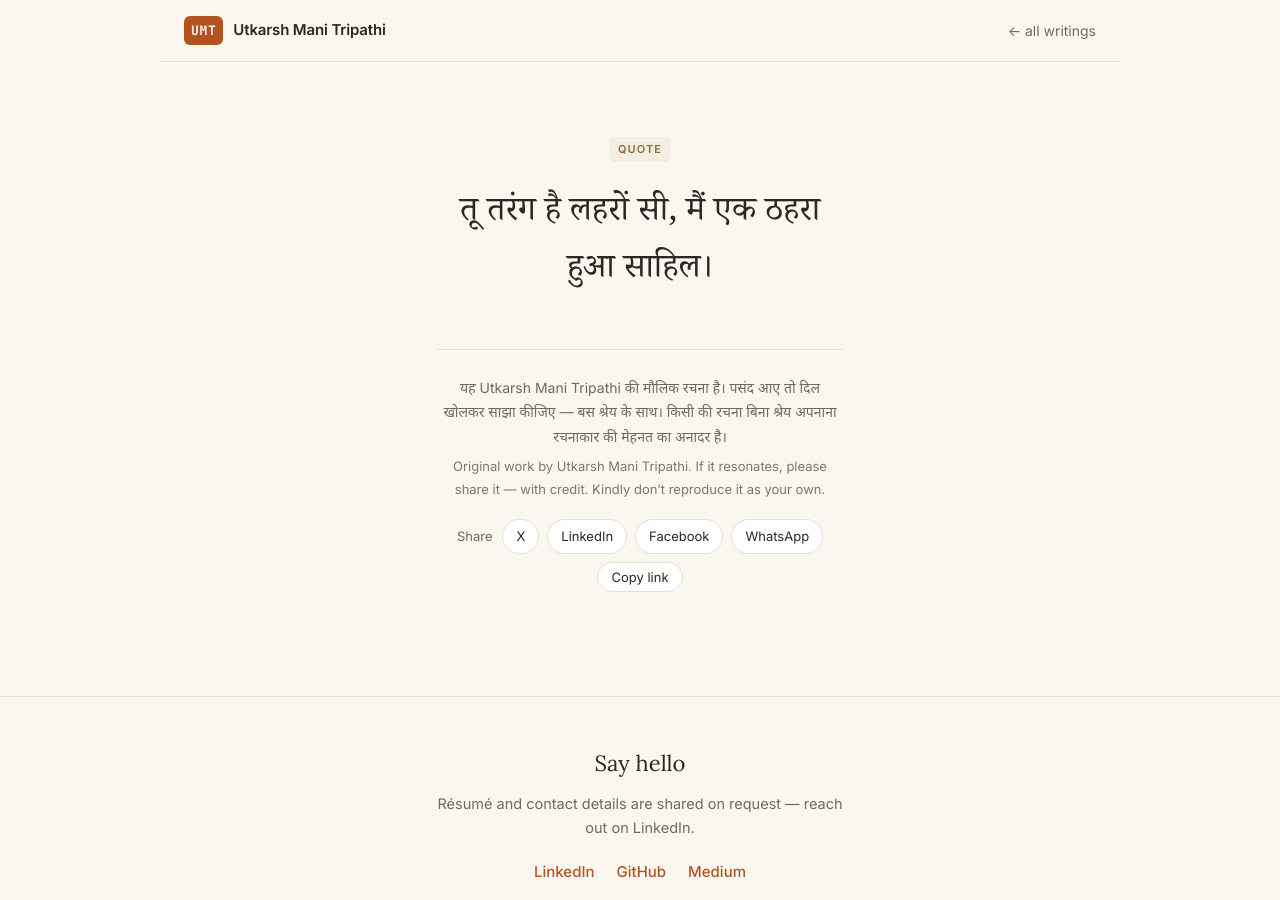
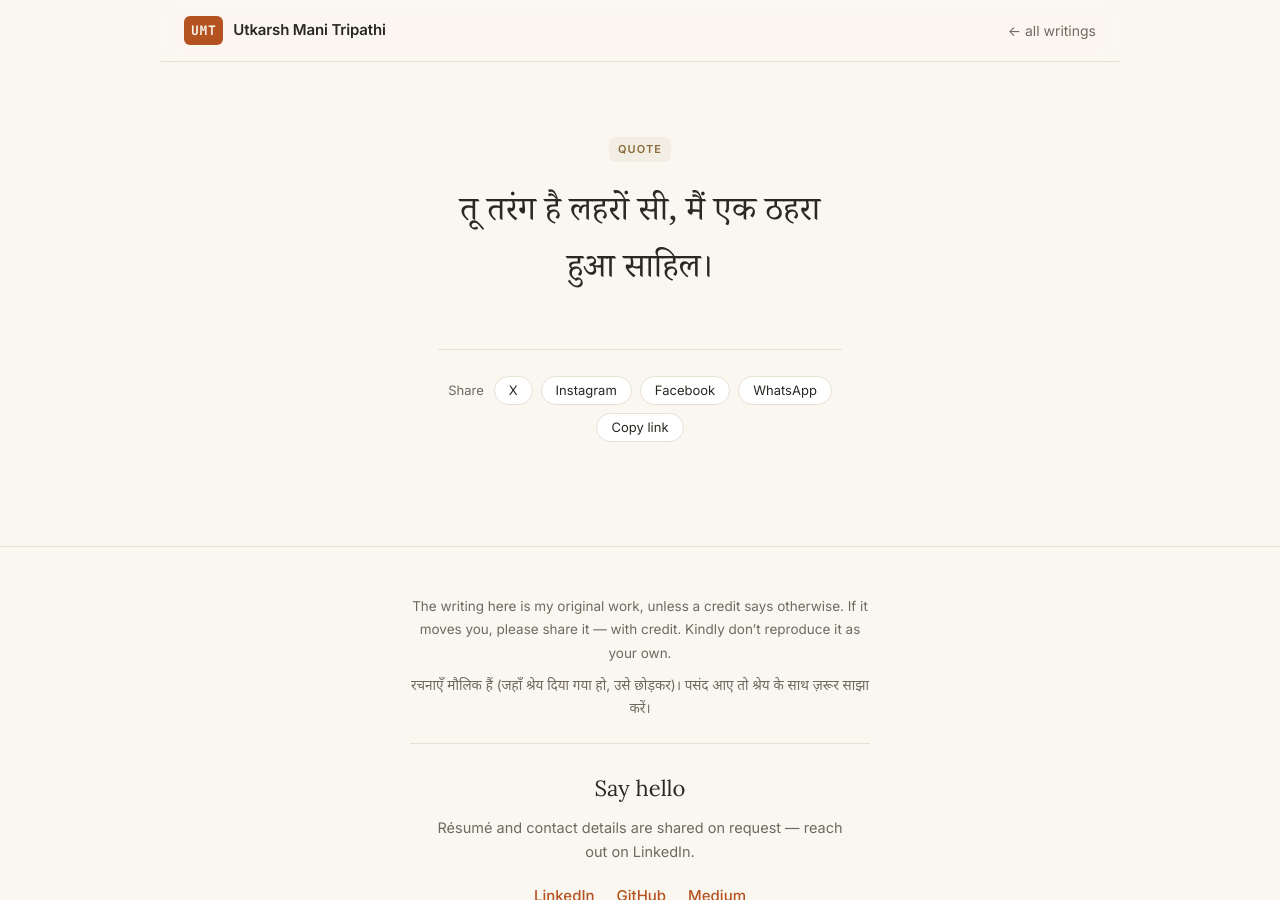
Before and after one commit to utkarshmani1997/utkarshmani1997.github.io, a Jekyll site: the page built from _writings/tuu-trng-hai-lhron-sii-main-ek-tthhraa-huaa-saahil-utkrss-r.md, in a window 1280 px wide and 900 px high. Built offline with Jekyll 4.4.1, drawn with Linux system fonts in a browser that asks for light colours.

Commit message:
Move originality note to footer; swap LinkedIn→Instagram in share; unify button styling
- Ownership note now shown once in the Writer-mode footer, not per piece
- Share row: X, Instagram (copies caption), Facebook, WhatsApp, Copy link
- Normalize .share-btn so <button> and <a> pills render identically

Co-Authored-By: Claude Opus 4.8 <noreply@anthropic.com>

```diff
--- a/_layouts/default.html
+++ b/_layouts/default.html
@@ -52,6 +52,7 @@
 
   <footer class="site-footer" id="contact">
     <div class="contact-inner">
+      <p class="writer-note">The writing here is my original work, unless a credit says otherwise. If it moves you, please share it — with credit. Kindly don’t reproduce it as your own.<span class="writer-note-hi">रचनाएँ मौलिक हैं (जहाँ श्रेय दिया गया हो, उसे छोड़कर)। पसंद आए तो श्रेय के साथ ज़रूर साझा करें।</span></p>
       <p class="contact-lead">Say hello</p>
       <p class="contact-sub">Résumé and contact details are shared on request — reach out on LinkedIn.</p>
       <nav class="contact-links" aria-label="Contact">
--- a/_layouts/writing.html
+++ b/_layouts/writing.html
@@ -25,16 +25,13 @@ document.documentElement.setAttribute('data-mode', 'clean');</script>
   {% assign share_url = page.url | absolute_url %}
   {% assign share_text = page.title | append: ' — ' | append: site.author %}
   <footer class="writing-share">
-    {% unless page.credit %}
-    <p class="ownership">यह {{ site.author }} की मौलिक रचना है। पसंद आए तो दिल खोलकर साझा कीजिए — बस श्रेय के साथ। किसी की रचना बिना श्रेय अपनाना रचनाकार की मेहनत का अनादर है।<span class="ownership-en">Original work by {{ site.author }}. If it resonates, please share it — with credit. Kindly don’t reproduce it as your own.</span></p>
-    {% endunless %}
     <div class="share-row">
       <span class="share-label">Share</span>
       <a class="share-btn" href="https://twitter.com/intent/tweet?text={{ share_text | url_encode }}&url={{ share_url | url_encode }}" target="_blank" rel="noopener" aria-label="Share on X">X</a>
-      <a class="share-btn" href="https://www.linkedin.com/sharing/share-offsite/?url={{ share_url | url_encode }}" target="_blank" rel="noopener" aria-label="Share on LinkedIn">LinkedIn</a>
+      <button class="share-btn" type="button" data-copy="{{ share_text | escape }}  {{ share_url }}" data-done="Copied — paste on Instagram" aria-label="Copy caption for Instagram">Instagram</button>
       <a class="share-btn" href="https://www.facebook.com/sharer/sharer.php?u={{ share_url | url_encode }}" target="_blank" rel="noopener" aria-label="Share on Facebook">Facebook</a>
       <a class="share-btn" href="https://api.whatsapp.com/send?text={{ share_text | append: '  ' | append: share_url | url_encode }}" target="_blank" rel="noopener" aria-label="Share on WhatsApp">WhatsApp</a>
-      <button class="share-btn copy-link" type="button" data-url="{{ share_url }}">Copy link</button>
+      <button class="share-btn" type="button" data-copy="{{ share_url }}" data-done="Copied!" aria-label="Copy link">Copy link</button>
     </div>
   </footer>
 </article>
--- a/assets/css/style.css
+++ b/assets/css/style.css
@@ -314,12 +314,12 @@ html[data-mode="clean"] .block-h {
 
 /* Share + ownership note on writing pages */
 .writing-share { margin-top: 3em; padding-top: 1.6em; border-top: 1px solid var(--border); }
-.ownership { font-family: var(--sans); font-size: 14px; color: var(--muted); line-height: 1.75; margin: 0 0 1.3em; }
-.ownership-en { display: block; margin-top: 6px; font-size: 13px; opacity: .9; }
 .share-row { display: flex; flex-wrap: wrap; align-items: center; gap: 8px; }
 .share-label { font-family: var(--sans); font-size: 13px; color: var(--muted); margin-right: 2px; }
-.share-btn { font-family: var(--sans); font-size: 13px; text-decoration: none; cursor: pointer;
-  padding: 6px 13px; border-radius: 999px; border: 1px solid var(--border);
+.share-btn { display: inline-flex; align-items: center; justify-content: center;
+  font-family: var(--sans); font-size: 13px; font-weight: 400; line-height: 1;
+  text-decoration: none; cursor: pointer; -webkit-appearance: none; appearance: none;
+  padding: 7px 14px; border-radius: 999px; border: 1px solid var(--border);
   background: var(--surface); color: var(--text); transition: border-color .2s ease, color .2s ease; }
 .share-btn:hover { border-color: var(--accent); color: var(--accent); }
 .writing.cat-quote .writing-share { max-width: 40ch; margin-left: auto; margin-right: auto; text-align: center; }
@@ -328,6 +328,11 @@ html[data-mode="clean"] .block-h {
 /* ---------- Footer ---------- */
 .site-footer { border-top: 1px solid var(--border); margin-top: 40px; }
 .contact-inner { max-width: var(--maxw); margin: 0 auto; padding: 48px 24px; text-align: center; }
+.writer-note { display: none; }
+html[data-mode="clean"] .writer-note { display: block; max-width: 54ch; margin: 0 auto 26px;
+  padding-bottom: 22px; border-bottom: 1px solid var(--border);
+  font-family: var(--sans); font-size: 13.5px; color: var(--muted); line-height: 1.75; }
+.writer-note-hi { display: block; margin-top: 8px; }
 .contact-lead { font-family: var(--font-head); font-size: 22px; margin: 0 0 10px; }
 html[data-mode="dev"] .contact-lead { font-family: var(--mono); }
 .contact-sub { color: var(--muted); font-size: 14.5px; margin: 0 auto 20px; max-width: 46ch; }
--- a/assets/js/mode.js
+++ b/assets/js/mode.js
@@ -55,17 +55,17 @@
     try { document.execCommand('copy'); } catch (e) {}
     document.body.removeChild(ta);
   }
-  document.querySelectorAll('.copy-link').forEach(function (btn) {
+  document.querySelectorAll('[data-copy]').forEach(function (btn) {
     btn.addEventListener('click', function () {
-      var url = btn.dataset.url;
+      var text = btn.dataset.copy;
       var label = btn.textContent;
       var done = function () {
-        btn.textContent = 'Copied!';
-        setTimeout(function () { btn.textContent = label; }, 1500);
+        btn.textContent = btn.dataset.done || 'Copied!';
+        setTimeout(function () { btn.textContent = label; }, 1800);
       };
       if (navigator.clipboard && navigator.clipboard.writeText) {
-        navigator.clipboard.writeText(url).then(done, function () { fallbackCopy(url); done(); });
-      } else { fallbackCopy(url); done(); }
+        navigator.clipboard.writeText(text).then(done, function () { fallbackCopy(text); done(); });
+      } else { fallbackCopy(text); done(); }
     });
   });
 })();
```
